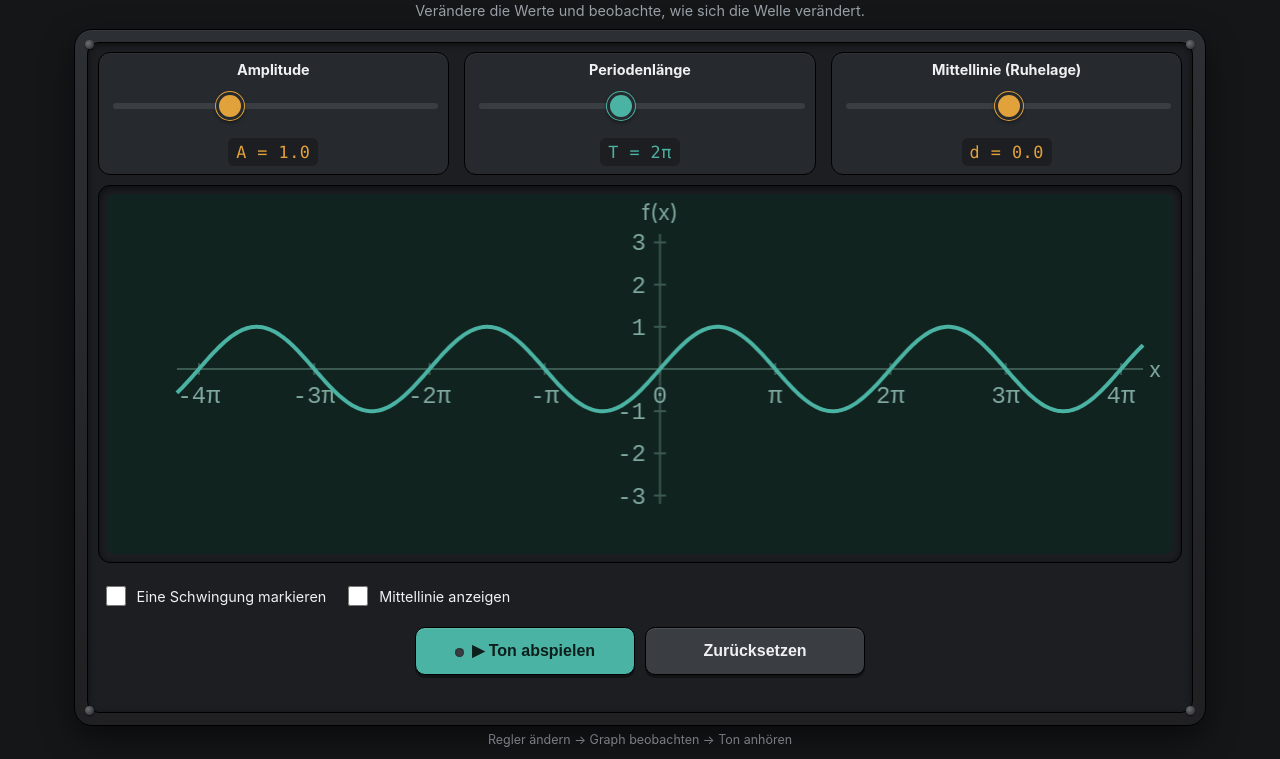
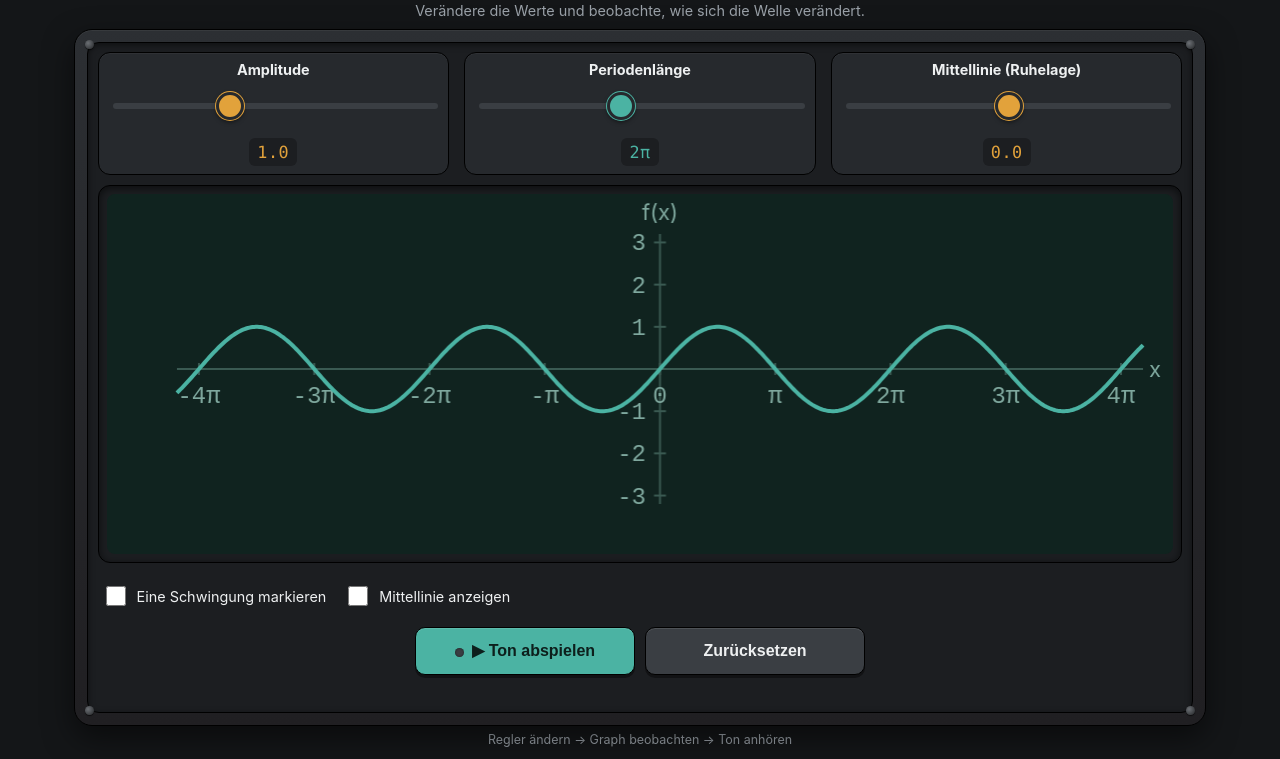
Before and after one commit to AxelWlz/Sinus-Synth, a plain HTML site: page index.html in a window 1280 px wide. Shown: the part 41-800 px from the top of the page. Drawn offline with Linux system fonts and the light colour scheme.

Commit message:
Simplify readout text in index.html

```diff
--- a/index.html
+++ b/index.html
@@ -107,17 +107,17 @@ footer{text-align:center;color:var(--muted);font-size:.78rem;margin-top:clamp(4p
       <div class="mod">
         <label for="sliderA">Amplitude</label>
         <input type="range" id="sliderA" min="0.2" max="2.5" step="0.05" value="1">
-        <div class="readout" id="valA">a = 1</div>
+        <div class="readout" id="valA">1</div>
       </div>
       <div class="mod teal">
         <label for="sliderT">Periodenlänge</label>
         <input type="range" id="sliderT" min="10" max="80" step="1" value="40">
-        <div class="readout" id="valT">T = 2π</div>
+        <div class="readout" id="valT">2π</div>
       </div>
       <div class="mod">
         <label for="sliderD">Mittellinie (Ruhelage)</label>
         <input type="range" id="sliderD" min="-2" max="2" step="0.1" value="0">
-        <div class="readout" id="valD">d = 0</div>
+        <div class="readout" id="valD">0</div>
       </div>
     </div>
 
@@ -174,9 +174,9 @@ function update(){
   A = parseFloat(sA.value);
   T = tFromSlider(parseFloat(sT.value));
   D = parseFloat(sD.value);
-  valA.textContent = 'A = ' + A.toFixed(1);
-  valT.textContent = 'T = ' + fmtPi(T);
-  valD.textContent = 'd = ' + D.toFixed(1);
+  valA.textContent = A.toFixed(1);
+  valT.textContent = fmtPi(T);
+  valD.textContent = D.toFixed(1);
   resizeCanvas();
   updateAudio();
 }
```
